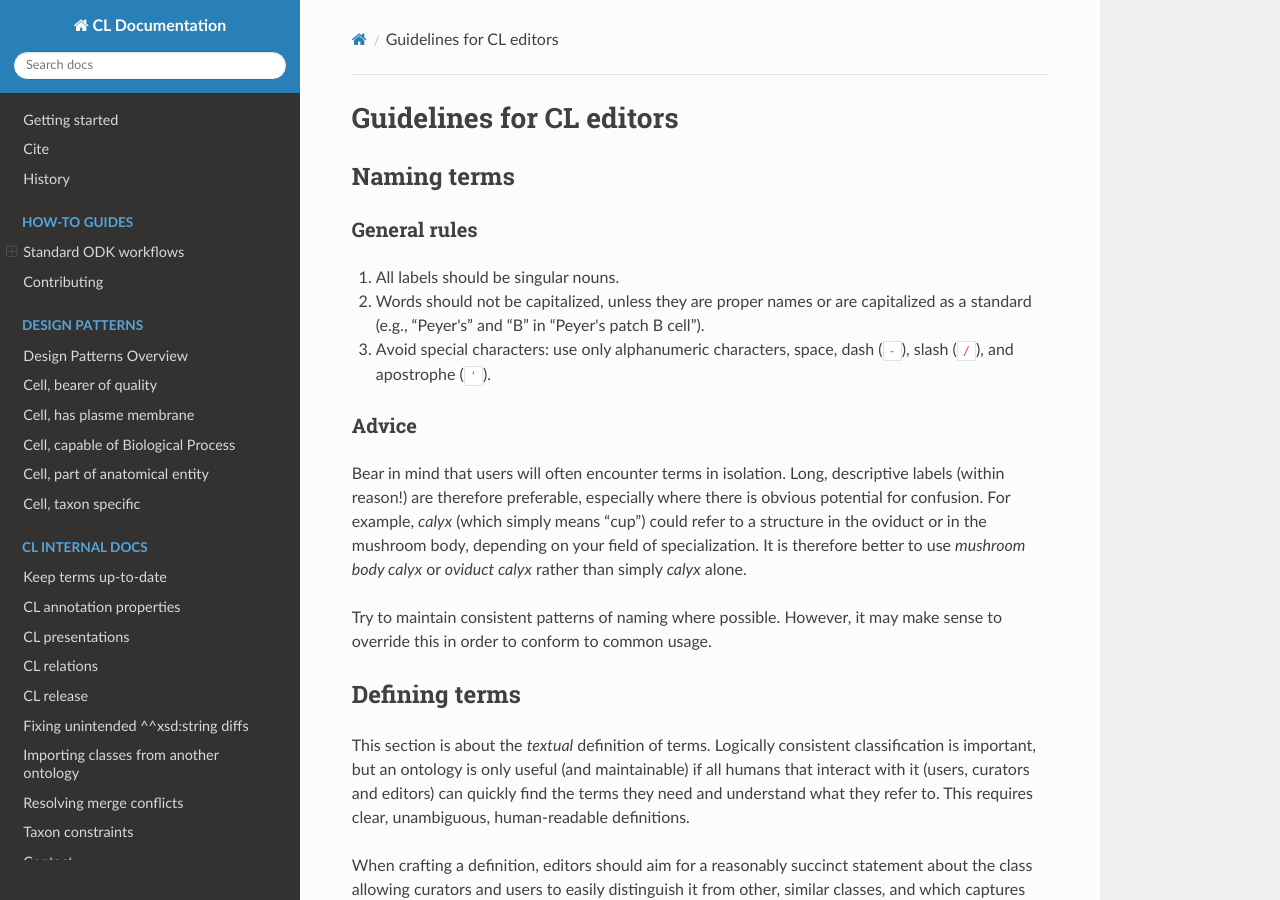
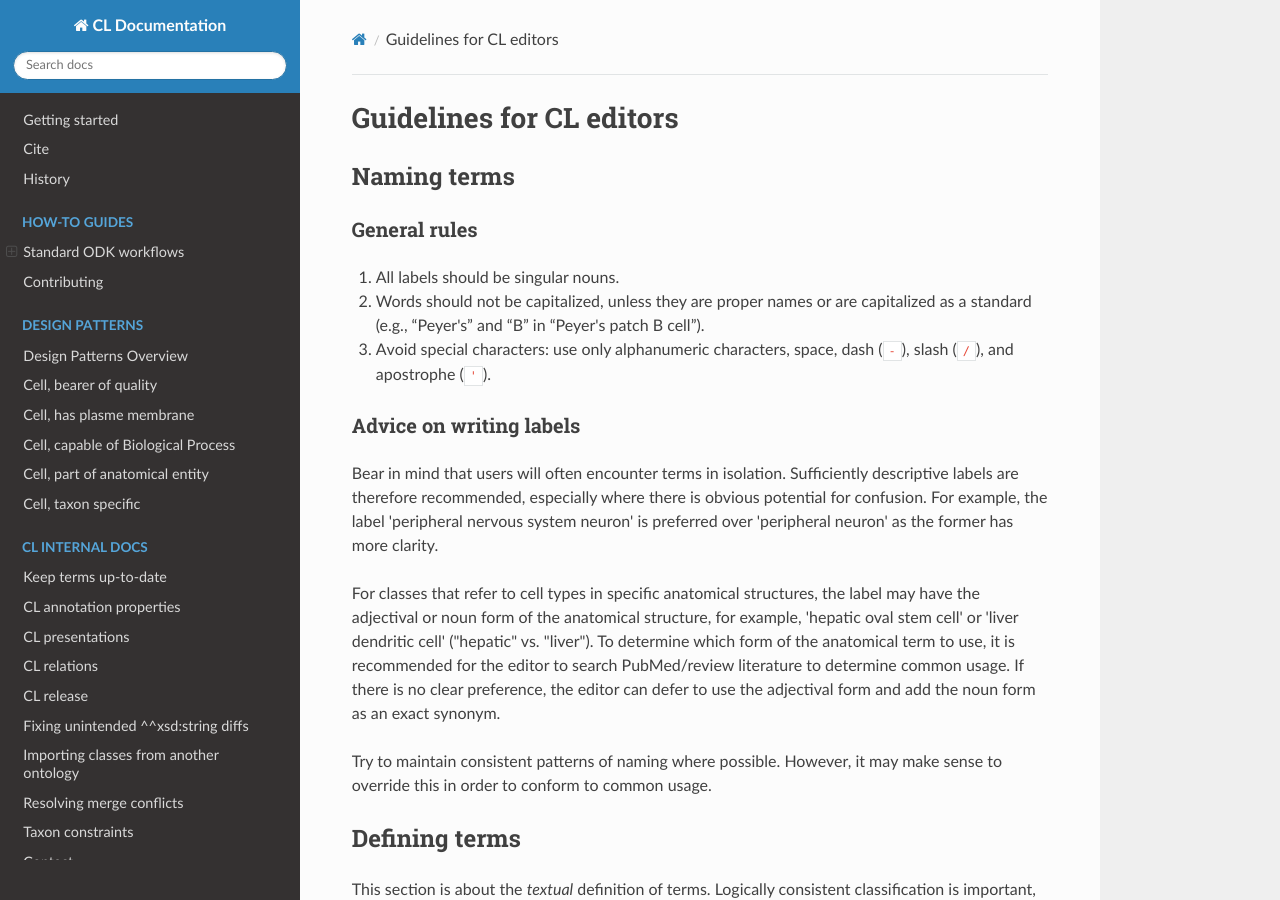
Before and after one commit to obophenotype/cell-ontology, an MkDocs documentation site: the page built from docs/editing_guidelines.md, in a window 1280 px wide and 900 px high. Built offline with MkDocs 1.6.1, drawn with Linux system fonts in a browser that asks for light colours; nearby versions of some CDN libraries.

Commit message:
Addresses #2053 lEstablish standard for CL labels with anatomical references

```diff
--- a/docs/editing_guidelines.md
+++ b/docs/editing_guidelines.md
@@ -7,8 +7,10 @@
 2. Words should not be capitalized, unless they are proper names or are capitalized as a standard (e.g., “Peyer's” and “B” in “Peyer's patch B cell”).
 3. Avoid special characters: use only alphanumeric characters, space, dash (`-`), slash (`/`), and apostrophe (`'`).
 
-### Advice
-Bear in mind that users will often encounter terms in isolation. Long, descriptive labels (within reason!) are therefore preferable, especially where there is obvious potential for confusion. For example, _calyx_ (which simply means “cup”) could refer to a structure in the oviduct or in the mushroom body, depending on your field of specialization. It is therefore better to use _mushroom body calyx_ or _oviduct calyx_ rather than simply _calyx_ alone.
+### Advice on writing labels
+Bear in mind that users will often encounter terms in isolation. Sufficiently descriptive labels are therefore recommended, especially where there is obvious potential for confusion. For example, the label 'peripheral nervous system neuron' is preferred over 'peripheral neuron' as the former has more clarity.
+
+For classes that refer to cell types in specific anatomical structures, the label may have the adjectival or noun form of the anatomical structure, for example, 'hepatic oval stem cell' or 'liver dendritic cell' ("hepatic" vs. "liver"). To determine which form of the anatomical term to use, it is recommended for the editor to search PubMed/review literature to determine common usage. If there is no clear preference, the editor can defer to use the adjectival form and add the noun form as an exact synonym.
 
 Try to maintain consistent patterns of naming where possible. However, it may make sense to override this in order to conform to common usage.
 
```
